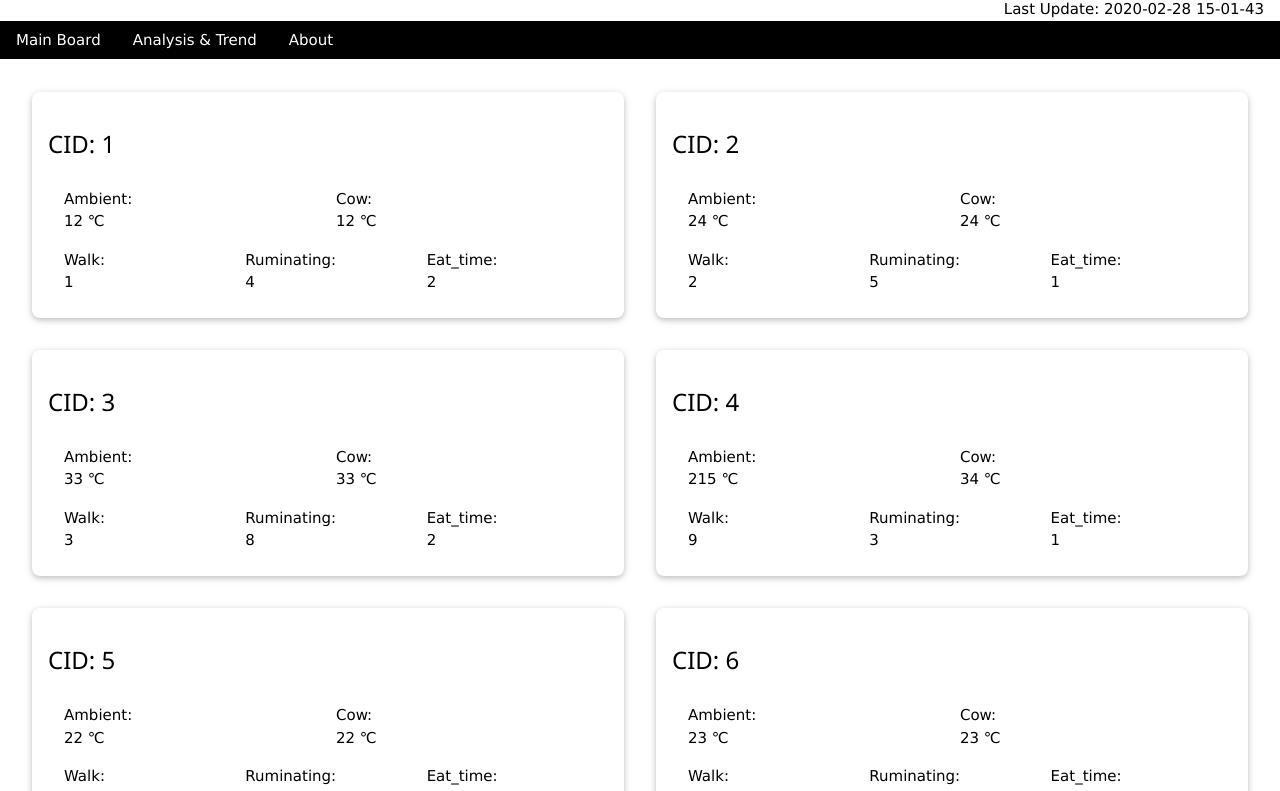
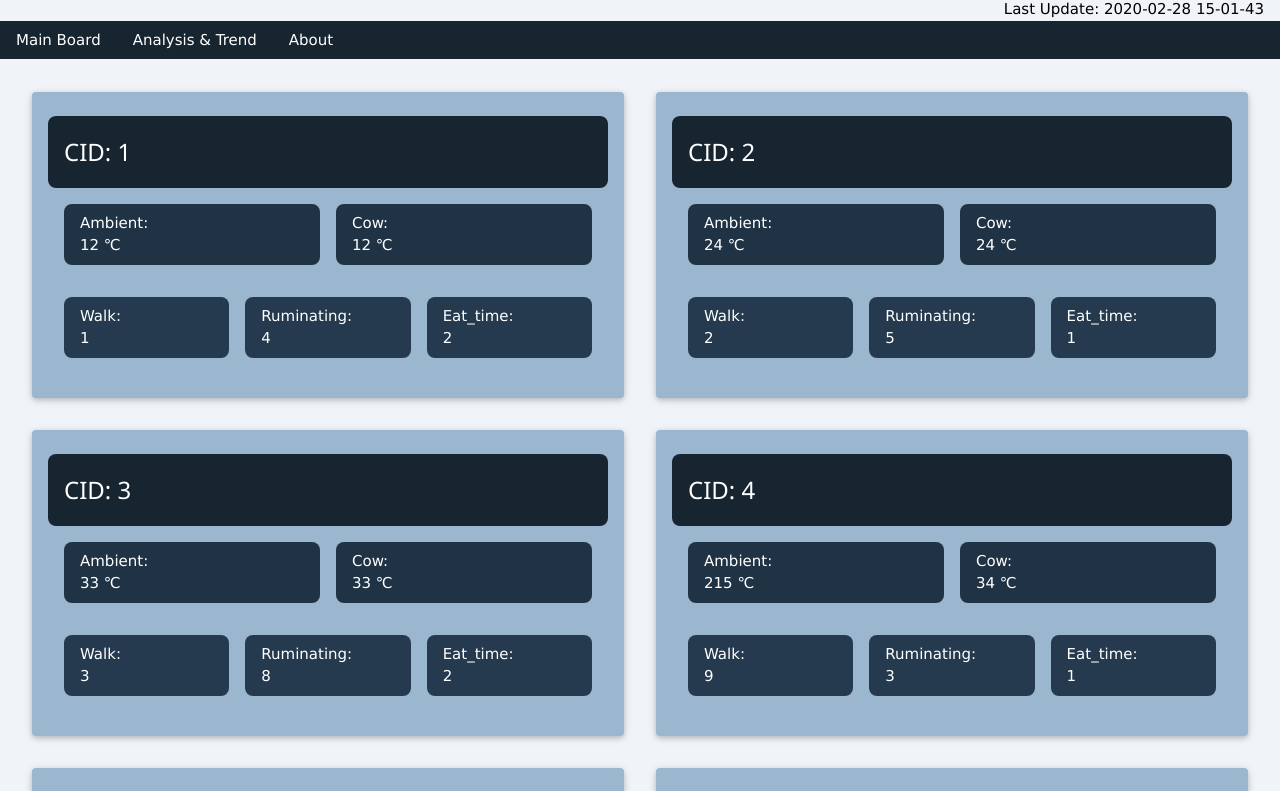
Before and after one commit to alanqq0624/BLE_Cow_Monitor, a website: page public/index.html in a window 1280 px wide. Shown: the part 76-867 px from the top of the page. Drawn offline with Linux system fonts and the light colour scheme.

Commit message:
Beautify the html with color and margin

```diff
--- a/public/index.html
+++ b/public/index.html
@@ -12,7 +12,7 @@
     <title>BLE Cow Monitor</title>
 </head>
 
-<body>
+<body class="w3-theme-l5">
     <!-- <div id="bg_image">
         <img src="resources/Cow_Print_Seamless_Pattern.svg" alt="cow print">
     </div> -->
@@ -22,10 +22,10 @@
         </div>
         <div id="last_update_time" class="w3-right-align">Last Update: {{time}}</div>
     </div>
-    <div class="w3-bar w3-black">
-        <a href="#" class="w3-bar-item w3-button w3-mobile">Main Board</a>
-        <a href="#" class="w3-bar-item w3-button w3-mobile">Analysis & Trend</a>
-        <a href="#" class="w3-bar-item w3-button w3-mobile">About</a>
+    <div class="w3-bar w3-theme-action">
+        <a href="#" class="w3-bar-item w3-button w3-mobile w3-theme-action">Main Board</a>
+        <a href="#" class="w3-bar-item w3-button w3-mobile w3-theme-action">Analysis & Trend</a>
+        <a href="#" class="w3-bar-item w3-button w3-mobile w3-theme-action">About</a>
     </div>
     <div class="content w3-row-padding w3-panel">
         <div id="cow_list">
--- a/public/script.js
+++ b/public/script.js
@@ -17,32 +17,42 @@ Vue.component('cow_card', {
     ],
     template: `
         <div class="w3-half w3-panel">
-            <div class="cow_block w3-card w3-padding w3-round-large">
-                <div class="cow_name w3-section w3-row">
+            <div class="cow_block w3-card w3-padding w3-round w3-theme-l3">
+                <div class="cow_name w3-section w3-row w3-padding w3-round-large w3-theme-d5">
                     <h3>CID: {{cid}}</h3>
                 </div>
                 <div class="w3-row-padding w3-section">
-                    <div class="ambient_temp w3-col l6 m6 s6">
+                    <div class="w3-col l6 m6 s6">
+                        <div class="ambient_temp w3-padding w3-round-large w3-theme-d3">
                             Ambient:<br />
                             {{ambient}} ℃
                         </div>
-                    <div class="cow_temp w3-col l6 m6 s6">
+                    </div>
+                    <div class="w3-col l6 m6 s6">
+                        <div class="cow_temp w3-padding w3-round-large w3-theme-d3">
                             Cow: <br />
                             {{object}} ℃
                         </div>
                     </div>
+                </div>
                 <div class="w3-row-padding w3-section">
-                    <div class="cow_walk w3-third">
+                    <div class="w3-third w3-section">
+                        <div class="cow_walk w3-padding w3-round-large w3-theme-d2">
                             Walk: <br />
                             {{walk}}
                         </div>
-                    <div class="cow_RU w3-third">
+                    </div>
+                    <div class="w3-third w3-section">
+                        <div class="cow_RU w3-padding w3-round-large w3-theme-d2">
                             Ruminating: <br />
                             {{ruminating}}
                         </div>
-                    <div class="cow_head w3-third">
+                    </div>
+                    <div class="w3-third w3-section">
+                        <div class="cow_head w3-padding w3-round-large w3-theme-d2">
                             Eat_time: <br />
                             {{eat_time}}
+                        </div>
                     </div>
                 </div>
             </div>
--- a/public/style.css
+++ b/public/style.css
@@ -1,3 +1,26 @@
+.w3-theme-l5 {color:#000 !important; background-color:#f0f4f8 !important}
+.w3-theme-l4 {color:#000 !important; background-color:#cddbe7 !important}
+.w3-theme-l3 {color:#000 !important; background-color:#9bb7d0 !important}
+.w3-theme-l2 {color:#fff !important; background-color:#6993b8 !important}
+.w3-theme-l1 {color:#fff !important; background-color:#456f93 !important}
+.w3-theme-d1 {color:#fff !important; background-color:#294257 !important}
+.w3-theme-d2 {color:#fff !important; background-color:#253a4e !important}
+.w3-theme-d3 {color:#fff !important; background-color:#203344 !important}
+.w3-theme-d4 {color:#fff !important; background-color:#1b2c3a !important}
+.w3-theme-d5 {color:#fff !important; background-color:#172531 !important}
+
+.w3-theme-light {color:#000 !important; background-color:#f0f4f8 !important}
+.w3-theme-dark {color:#fff !important; background-color:#172531 !important}
+.w3-theme-action {color:#fff !important; background-color:#172531 !important}
+
+.w3-theme {color:#fff !important; background-color:#2e4a62 !important}
+.w3-text-theme {color:#2e4a62 !important}
+.w3-border-theme {border-color:#2e4a62 !important}
+
+.w3-hover-theme:hover {color:#fff !important; background-color:#2e4a62 !important}
+.w3-hover-text-theme:hover {color:#2e4a62 !important}
+.w3-hover-border-theme:hover {border-color:#2e4a62 !important}
+
 * {
     box-sizing: border-box;
 }
@@ -11,38 +34,3 @@ body{
 .title_bar{
     width: 100%;
 }
-
-/* .cow_block{
-    display: inline-grid;
-    grid-template-columns: repeat(6, 1fr);
-    grid-template-rows: 1fr 1fr 1fr;
-    grid-gap: 5px;
-
-    margin: 32px 32px;
-}
-
-.cow_name{
-    grid-area: 1 / 1 / 1 / 7;
-    text-align: center;
-}
-
-.ambient_temp{
-    grid-area: 2 / 1 / 2 / 4;
-}
-
-.cow_temp{
-    grid-area: 2 / 4 / 2 / 7;
-}
-
-.cow_walk{
-    grid-area: 3 / 1 / 3 / 3;
-}
-
-.cow_RU{
-    grid-area: 3 / 3 / 3 / 5;
-}
-
-.cow_head{
-    grid-area: 3 / 5 / 3 / 7;
-}
- */
```
Lines whose indentation alone changed are shown as unchanged.
